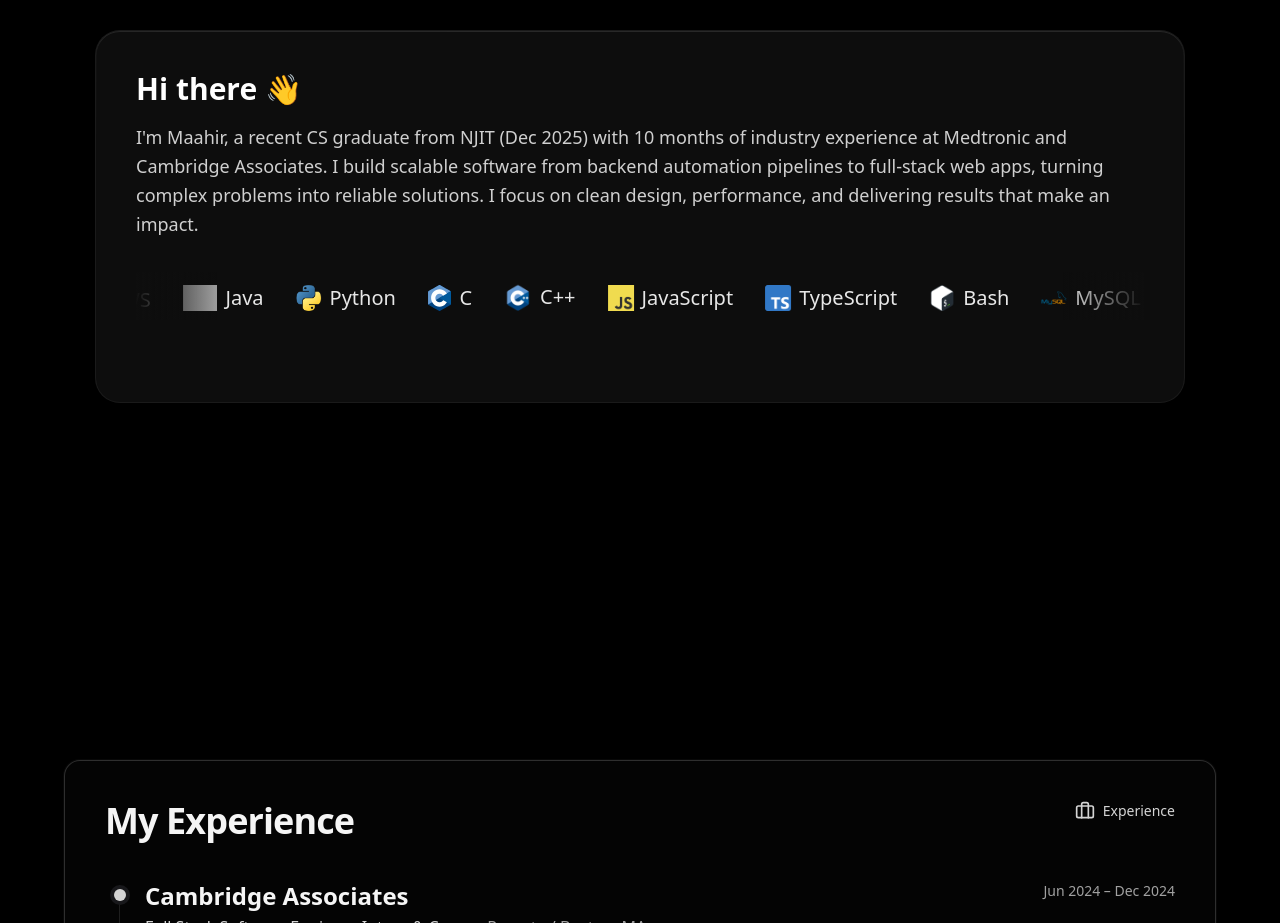
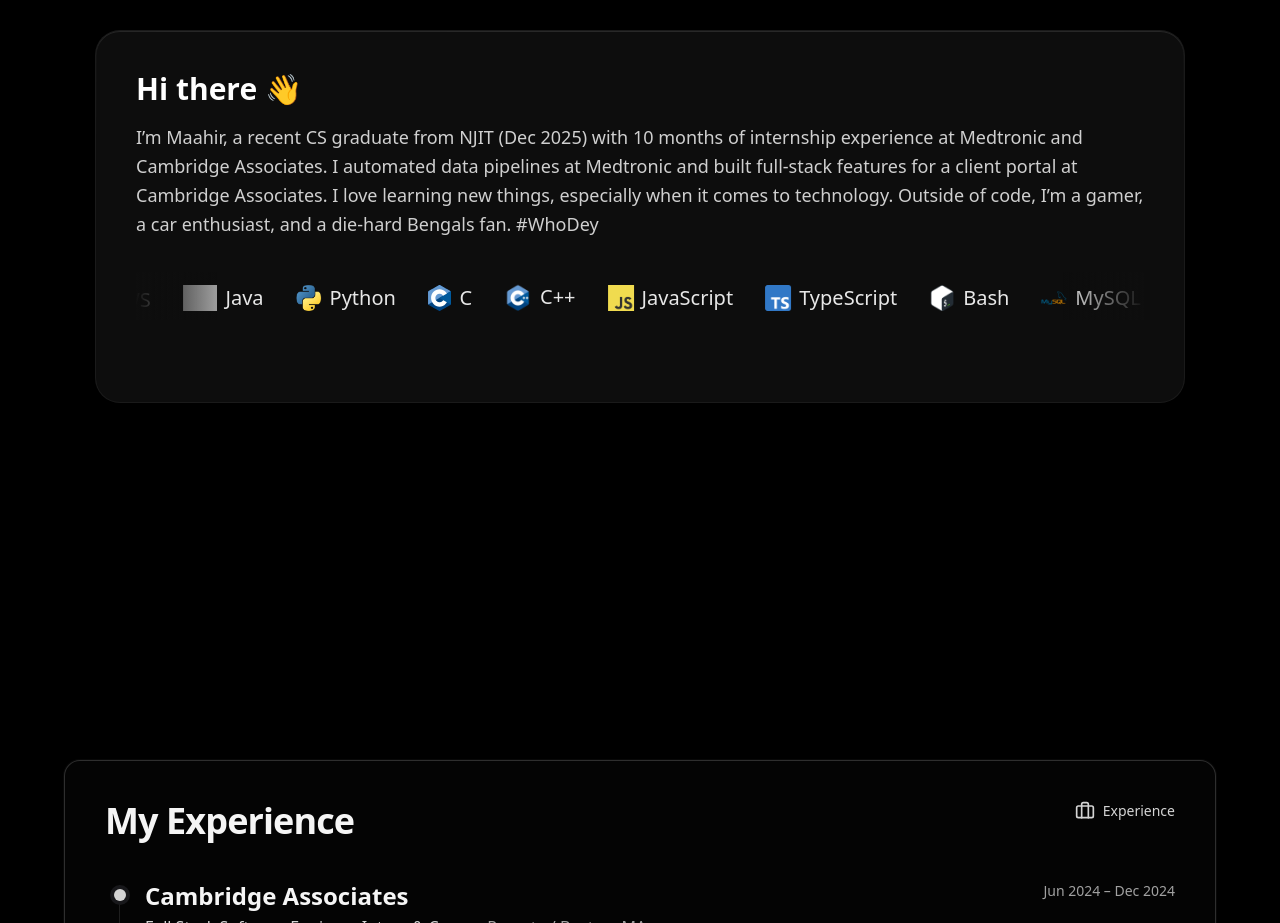
Before and after one commit to Mxxhxr/Portfolio-Site, a React (Vite) app in the folder my-portfolio/: page / in a window 1280 px wide. Shown: the part 1020-1943 px from the top of the page. Built offline with nearby package versions, Linux system fonts and the light colour scheme; grey boxes are pictures that could not be loaded.

Commit message:
updated resume, about me, and link for schedule generator project

```diff
--- a/my-portfolio/src/sections/About.tsx
+++ b/my-portfolio/src/sections/About.tsx
@@ -232,10 +232,10 @@ export default function AboutSection() {
           <h2 className="text-2xl md:text-3xl font-bold mb-3 md:mb-4">Hi there 👋</h2>
 
           <p className="text-white/80 leading-relaxed text-sm sm:text-base md:text-lg mb-6 sm:mb-8">
-            I'm Maahir, a recent CS graduate from NJIT (Dec 2025) with 10 months of industry experience at Medtronic and
-            Cambridge Associates. I build scalable software from backend automation pipelines to full-stack web
-            apps, turning complex problems into reliable solutions. I focus on clean design, performance, and
-            delivering results that make an impact.
+            I’m Maahir, a recent CS graduate from NJIT (Dec 2025) with 10 months of internship experience at Medtronic
+            and Cambridge Associates. I automated data pipelines at Medtronic and built full-stack features for a
+            client portal at Cambridge Associates. I love learning new things, especially when it comes to technology.
+            Outside of code, I’m a gamer, a car enthusiast, and a die-hard Bengals fan. #WhoDey
           </p>
 
           {/* Logo loop — smaller row height on mobile */}
--- a/my-portfolio/src/sections/Projects.tsx
+++ b/my-portfolio/src/sections/Projects.tsx
@@ -23,7 +23,7 @@ const projects: Project[] = [
     description:
       "Full-stack web application that generates optimized class schedules using real NJIT course data. Supports multi-day sections and semester-based schedule parsing.",
     tech: ["React", "Node.js", "MySQL", "Express"],
-    github: "https://github.com/orgs/NJIT-Schedule-Suggestor/repositories",
+    github: "https://dh4iwl3ven4fq.cloudfront.net/",
   }
 ];
 
```
Also changed, not shown: 1 other file (tests, documents, lock files or other folders).
